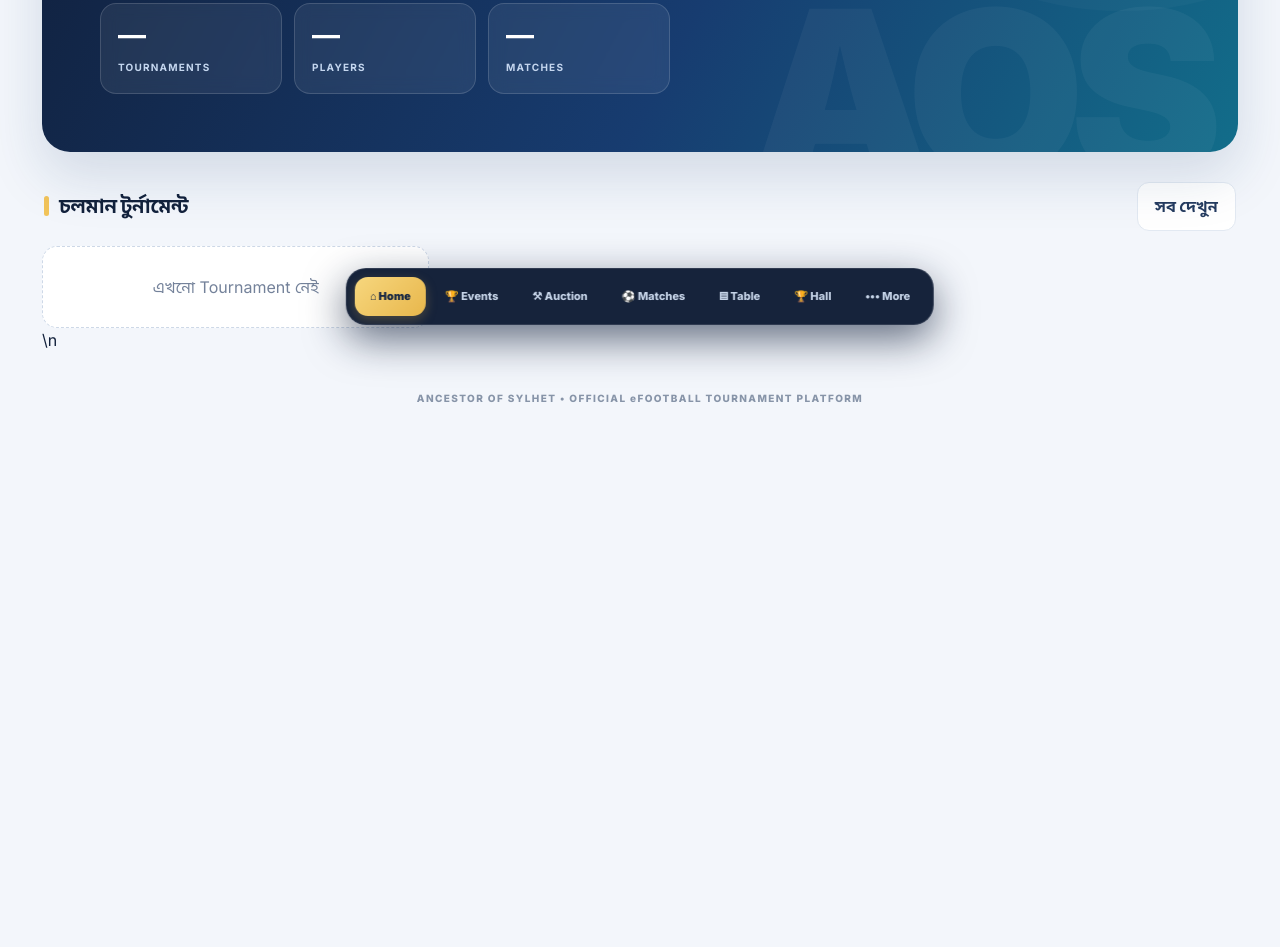
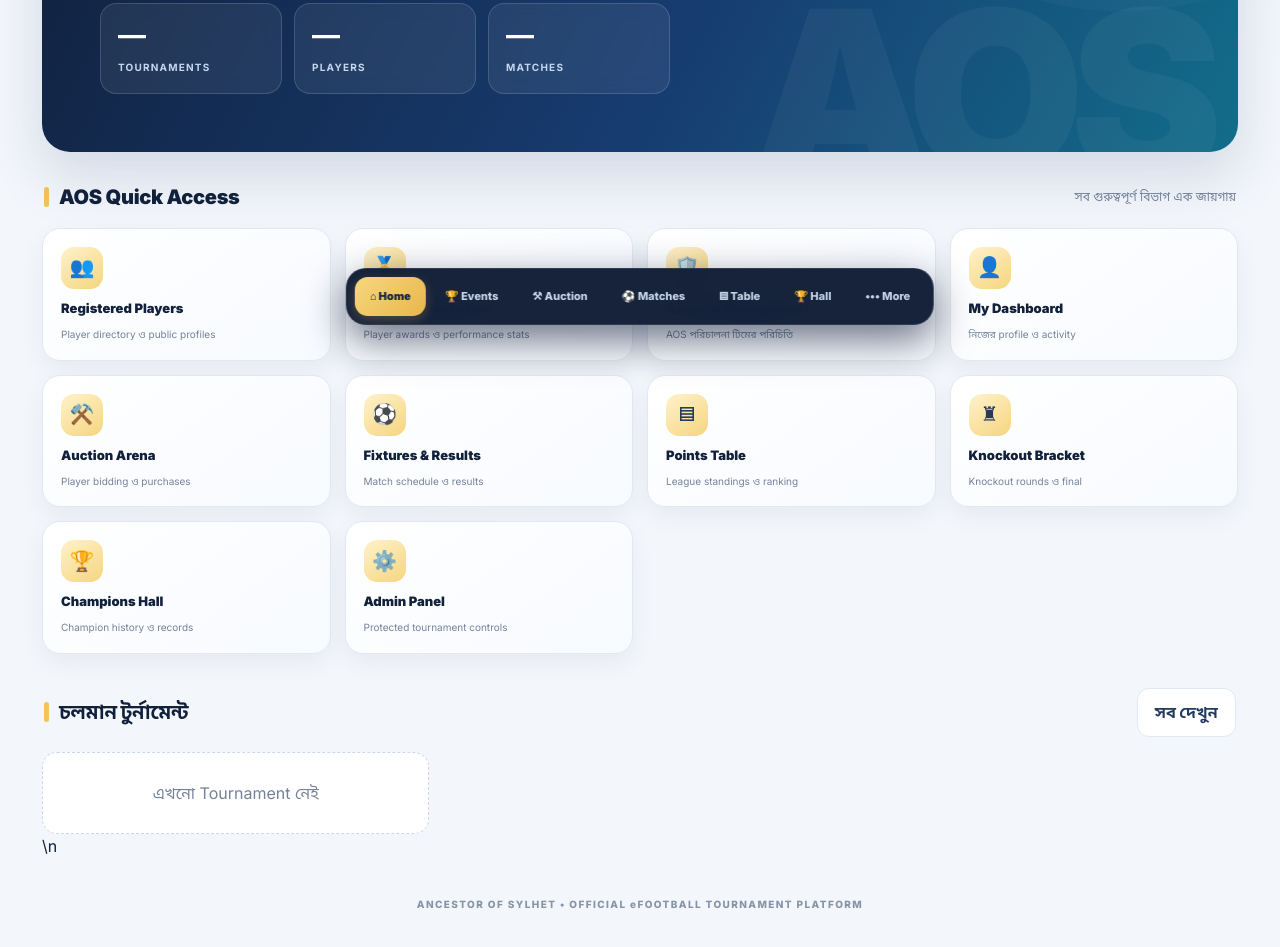
Before and after one commit to ancestorofsylhet/ancestor-of-sylhet-aos-family-and-tournament-center, a plain HTML site: page index.html in a window 1280 px wide. Shown: the part 457-1404 px from the top of the page. Before the commit the page ends 1029 px from the top, so only its background shows below. Drawn offline with nearby package versions, Linux system fonts and the light colour scheme; no server answers.

Commit message:
Add professional homepage quick access menu

```diff
--- a/index.html
+++ b/index.html
@@ -108,12 +108,39 @@ footer{text-align:center;color:#8794a8;font-size:10px;letter-spacing:1.4px;font-
 @media(min-width:1100px){.hero{min-height:365px}.page:not(#home)>.head:first-child{margin-top:12px}.page:not(#home){animation:pageIn .22s ease-out}}
 @keyframes pageIn{from{opacity:.5;transform:translateY(5px)}to{opacity:1;transform:translateY(0)}}
 
+
+/* Homepage quick-access dashboard */
+.quick-access{margin:30px 0 34px}
+.quick-access .head{margin-top:0}
+.quick-grid{display:grid;grid-template-columns:repeat(4,minmax(0,1fr));gap:14px}
+.quick-card{appearance:none;width:100%;min-height:132px;text-align:left;display:flex;flex-direction:column;align-items:flex-start;gap:9px;padding:18px;background:linear-gradient(145deg,#fff,#f7faff);border:1px solid #e0e8f3;border-radius:18px;box-shadow:0 9px 25px rgba(20,43,78,.055);color:var(--ink);transition:transform .18s,border-color .18s,box-shadow .18s}
+.quick-card:hover{transform:translateY(-3px);border-color:#c4d5ec;box-shadow:0 16px 30px rgba(20,43,78,.10)}
+.quick-icon{width:42px;height:42px;display:grid;place-items:center;border-radius:13px;background:linear-gradient(145deg,#fff2cb,#f5d57e);color:#263b5c;font-size:20px}
+.quick-card b{font-size:13px;font-weight:900}
+.quick-card small{font-size:10px;line-height:1.45;color:var(--muted)}
+@media(max-width:850px){.quick-grid{grid-template-columns:repeat(3,minmax(0,1fr))}}
+@media(max-width:600px){.quick-access{margin:23px 0}.quick-grid{grid-template-columns:repeat(2,minmax(0,1fr));gap:10px}.quick-card{min-height:120px;padding:14px;border-radius:15px}.quick-icon{width:38px;height:38px}}
+
 </style></head>
 <body>
 <header><div class="brand"><div class="crest">AOS</div><div>ANCESTOR OF SYLHET<small>OFFICIAL TOURNAMENT CENTER</small></div></div><div class="row"><span id="userLabel" class="muted">Guest</span><button class="btn light" id="authBtn" onclick="openAuth()">Login</button></div></header>
 <main class="wrap">
 <div id="globalMsg"></div>
-<section id="home" class="page"><div class="hero"><div class="eyebrow">ANCESTOR OF SYLHET PRESENTS</div><h1>HUNT THE GOAL<br>WIN THE GLORY.</h1><p>AOS-এর সব Tournament, Auction, Fixture, Result ও Ranking এক জায়গায়।</p><button class="btn" onclick="go('tournaments')">টুর্নামেন্ট দেখুন</button> <button class="btn light" onclick="go('register')">প্লেয়ার রেজিস্ট্রেশন</button><div class="stats"><div class="stat"><b id="nT">—</b><span>Tournaments</span></div><div class="stat"><b id="nP">—</b><span>Players</span></div><div class="stat"><b id="nM">—</b><span>Matches</span></div></div></div><div class="head"><h2>চলমান টুর্নামেন্ট</h2><button class="btn light" onclick="go('tournaments')">সব দেখুন</button></div><div id="homeTours" class="grid"></div></section>
+<section id="home" class="page"><div class="hero"><div class="eyebrow">ANCESTOR OF SYLHET PRESENTS</div><h1>HUNT THE GOAL<br>WIN THE GLORY.</h1><p>AOS-এর সব Tournament, Auction, Fixture, Result ও Ranking এক জায়গায়।</p><button class="btn" onclick="go('tournaments')">টুর্নামেন্ট দেখুন</button> <button class="btn light" onclick="go('register')">প্লেয়ার রেজিস্ট্রেশন</button><div class="stats"><div class="stat"><b id="nT">—</b><span>Tournaments</span></div><div class="stat"><b id="nP">—</b><span>Players</span></div><div class="stat"><b id="nM">—</b><span>Matches</span></div></div></div><section class="quick-access" aria-label="AOS Quick Access">
+<div class="head"><h2>AOS Quick Access</h2><span class="muted">সব গুরুত্বপূর্ণ বিভাগ এক জায়গায়</span></div>
+<div class="quick-grid">
+<button class="quick-card" onclick="go('playersDirectory')"><span class="quick-icon">👥</span><b>Registered Players</b><small>Player directory ও public profiles</small></button>
+<button class="quick-card" onclick="go('awards')"><span class="quick-icon">🏅</span><b>Awards & Statistics</b><small>Player awards ও performance stats</small></button>
+<button class="quick-card" onclick="go('management')"><span class="quick-icon">🛡️</span><b>Admin & Management</b><small>AOS পরিচালনা টিমের পরিচিতি</small></button>
+<button class="quick-card" onclick="go('profile')"><span class="quick-icon">👤</span><b>My Dashboard</b><small>নিজের profile ও activity</small></button>
+<button class="quick-card" onclick="go('auction')"><span class="quick-icon">⚒️</span><b>Auction Arena</b><small>Player bidding ও purchases</small></button>
+<button class="quick-card" onclick="go('fixtures')"><span class="quick-icon">⚽</span><b>Fixtures & Results</b><small>Match schedule ও results</small></button>
+<button class="quick-card" onclick="go('standings')"><span class="quick-icon">▤</span><b>Points Table</b><small>League standings ও ranking</small></button>
+<button class="quick-card" onclick="go('bracket')"><span class="quick-icon">♜</span><b>Knockout Bracket</b><small>Knockout rounds ও final</small></button>
+<button class="quick-card" onclick="go('champions')"><span class="quick-icon">🏆</span><b>Champions Hall</b><small>Champion history ও records</small></button>
+<button class="quick-card" onclick="go('admin')"><span class="quick-icon">⚙️</span><b>Admin Panel</b><small>Protected tournament controls</small></button>
+</div></section>
+<div class="head"><h2>চলমান টুর্নামেন্ট</h2><button class="btn light" onclick="go('tournaments')">সব দেখুন</button></div><div id="homeTours" class="grid"></div></section>
 <section id="tournaments" class="page hidden"><div class="head"><h2>Tournament Center</h2><button class="btn" onclick="go('admin')">+ Create</button></div><div id="tourList" class="grid"></div></section>
 <section id="register" class="page hidden"><div class="head"><h2>Player Registration</h2></div><div class="card"><div class="form"><div class="field"><label>Player Name *</label><input id="pName"></div><div class="field"><label>eFootball User ID *</label><input id="pEid"></div><div class="field"><label>Device</label><input id="pDevice" placeholder="Android / iOS"></div><div class="field"><label>Club</label><input id="pClub" value="Ancestor of Sylhet"></div><div class="field full"><button class="btn green" onclick="registerPlayer()">Registration Submit</button></div></div><p class="muted">রেজিস্ট্রেশনের জন্য Player Account-এ Login থাকতে হবে।</p></div></section>
 <section id="auction" class="page hidden"><div class="head"><h2>Auction Arena</h2><span class="pill gold">Live Bidding</span></div><div class="card"><p class="muted">Auction-এ অংশ নিতে Login করুন। Bid ও Player Purchase Database transaction দিয়ে নিয়ন্ত্রিত হবে।</p><div id="auctionList" class="list"></div></div></section>
```
